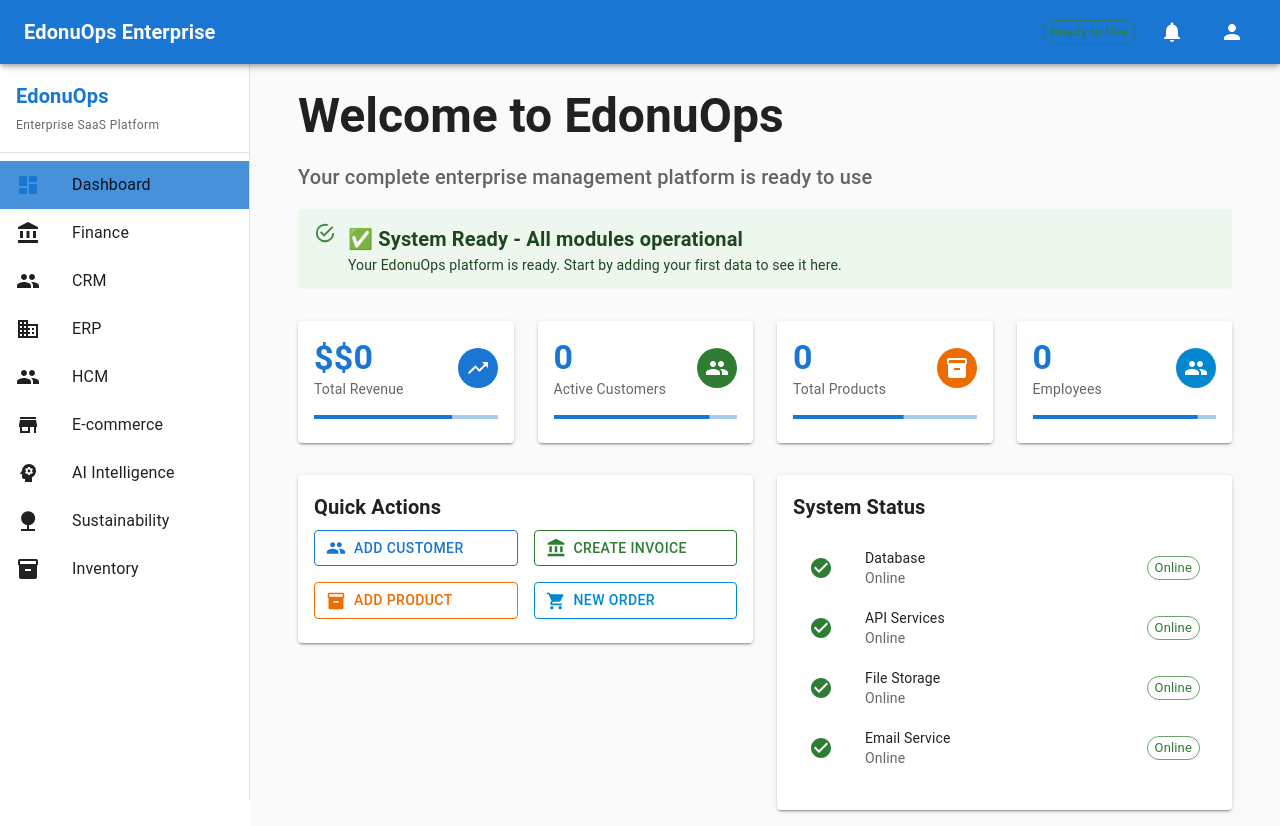
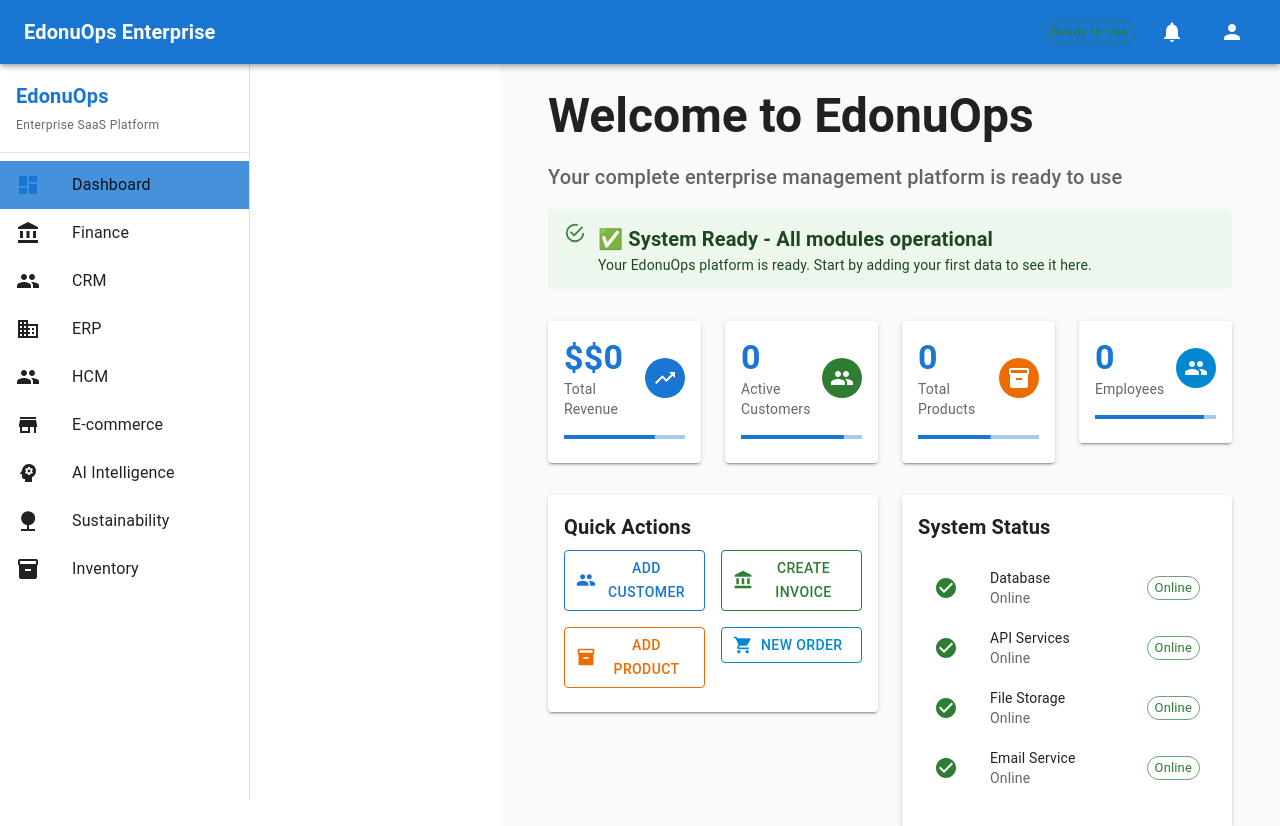
Before and after one commit to ewaru-emmanuel/EdonuOps-ERP-system, a React (Create React App) app in the folder frontend/: page / in a window 1280 px wide. Shown: the top 826 px of the page. Built offline with nearby package versions, Linux system fonts and the light colour scheme; no server answers.

Commit message:
Improve responsive layout for mobile and tablet devices

```diff
--- a/frontend/src/App.jsx
+++ b/frontend/src/App.jsx
@@ -326,8 +326,9 @@ const Navigation = () => {
           '& .MuiDrawer-paper': {
             width: 250,
             boxSizing: 'border-box',
-            top: 64,
-            height: 'calc(100% - 64px)',
+            top: { xs: 56, md: 64 },
+            height: { xs: 'calc(100% - 56px)', md: 'calc(100% - 64px)' },
+            zIndex: theme.zIndex.drawer,
           },
         }}
       >
@@ -404,11 +405,12 @@ const App = () => {
               component="main"
               sx={{
                 flexGrow: 1,
-                p: 3,
-                mt: 8,
-                ml: { xs: 0, md: 0 },
+                p: { xs: 2, md: 3 },
+                mt: { xs: 7, md: 8 },
+                ml: { xs: 0, md: '250px' },
                 minHeight: '100vh',
-                backgroundColor: 'grey.50'
+                backgroundColor: 'grey.50',
+                width: { xs: '100%', md: 'calc(100% - 250px)' }
               }}
             >
                       <Routes>
```
